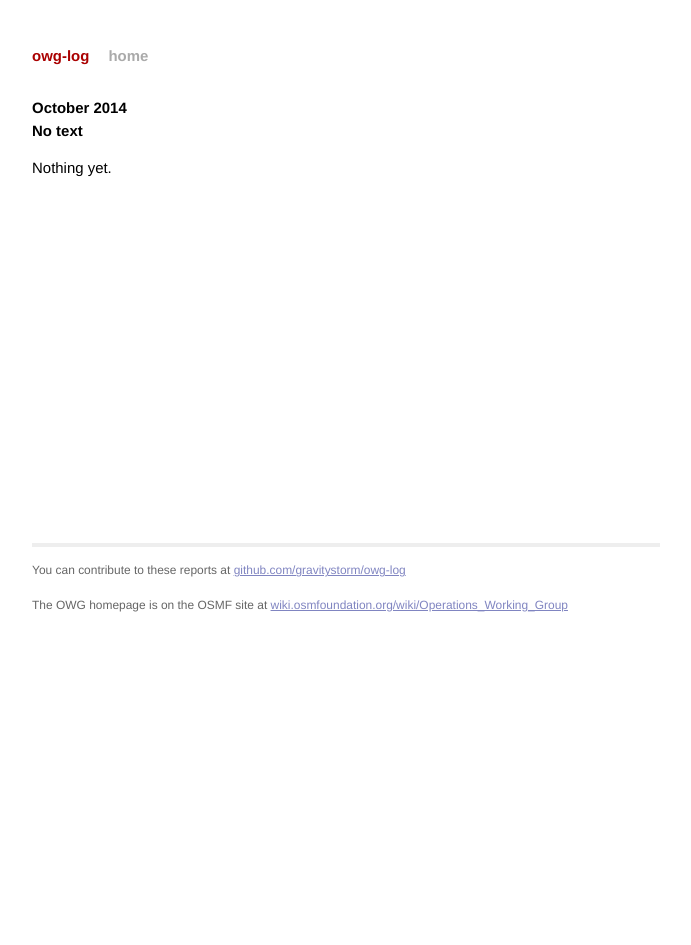
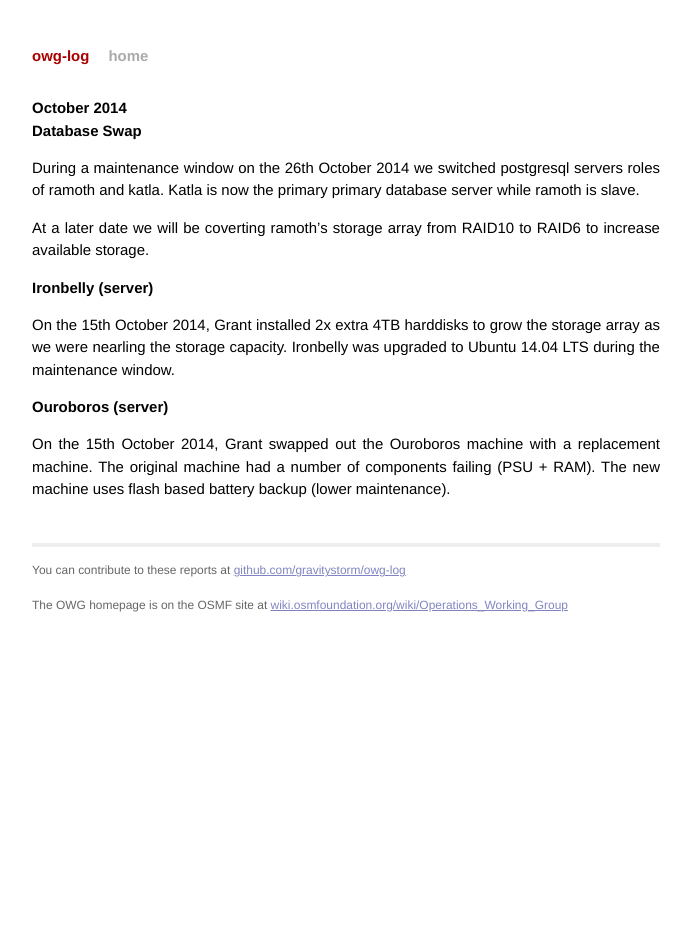
Before and after one commit to openstreetmap/owg-website, a Jekyll site: the page built from _posts/2014-10-01-october.md, in a window 1280 px wide. Shown: the whole page, without its empty margins (294-985 px from the left). Built offline with Jekyll 4.4.1, drawn with Linux system fonts in a browser that asks for light colours; Markdown is read by kramdown in place of the engine named in the settings.

Commit message:
Add initial updates

```diff
--- a/_posts/2014-10-01-october.md
+++ b/_posts/2014-10-01-october.md
@@ -4,6 +4,16 @@ title:  "October 2014"
 date:   2014-10-31 23:59:59
 ---
 
-# No text
+# Database Swap
 
-Nothing yet.
+During a maintenance window on the 26th October 2014 we switched postgresql servers roles of ramoth and katla. Katla is now the primary primary database server while ramoth is slave.
+
+At a later date we will be coverting ramoth's storage array from RAID10 to RAID6 to increase available storage.
+
+# Ironbelly (server)
+
+On the 15th October 2014, Grant installed 2x extra 4TB harddisks to grow the storage array as we were nearling the storage capacity. Ironbelly was upgraded to Ubuntu 14.04 LTS during the maintenance window.
+
+# Ouroboros (server)
+
+On the 15th October 2014, Grant swapped out the Ouroboros machine with a replacement machine. The original machine had a number of components failing (PSU + RAM). The new machine uses flash based battery backup (lower maintenance).
```
